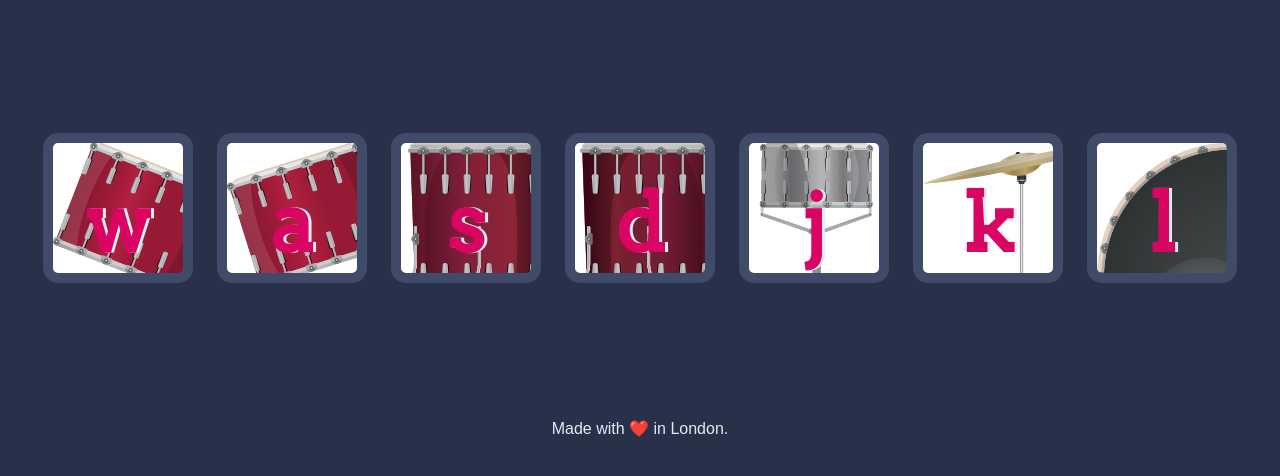
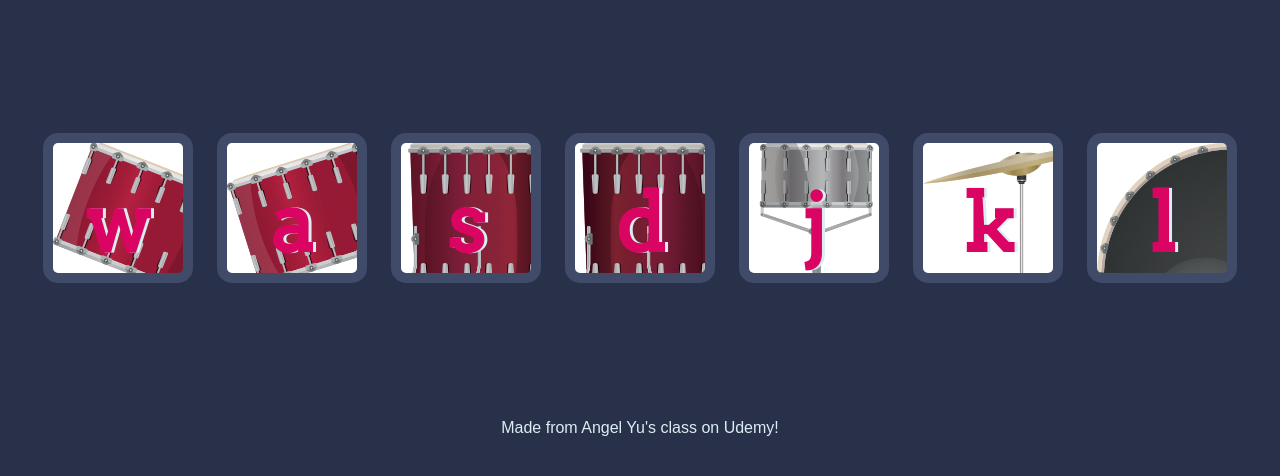
Before and after one commit to arprogrammed/CodeSamples_jQuery_EventListeners_DOM, a plain HTML site: page DrumKit/Drum Kit Starting Files/index.html in a window 1280 px wide. Shown: the part 156-632 px from the top of the page. Drawn offline with Linux system fonts and the light colour scheme.

Commit message:
Commit for README and Annotation

```diff
--- a/DrumKit/Drum Kit Starting Files/index.html
+++ b/DrumKit/Drum Kit Starting Files/index.html
@@ -1,6 +1,6 @@
 <!DOCTYPE html>
 <html lang="en" dir="ltr">
-
+<!-- Using event listeners I can have ligthweight HTML with powerful interactive. -->
 <head>
   <meta charset="utf-8">
   <title>Drum Kit</title>
@@ -23,7 +23,7 @@
 
 
   <footer>
-    Made with ❤️ in London.
+    Made from Angel Yu's class on Udemy!
   </footer>
   <script src="index.js" charset="utf-8"></script>
 </body>
--- a/SimonGame/styles.css
+++ b/SimonGame/styles.css
@@ -47,6 +47,7 @@ body {
   background-color: yellow;
 }
 
+/* This class is used for an event listener automation. */
 .pressed {
   box-shadow: 0 0 20px white;
   background-color: grey;
--- a/jQueryExample/style.css
+++ b/jQueryExample/style.css
@@ -0,0 +1 @@
+/* Nothing to see here */
```
Also changed, not shown: DrumKit/Drum Kit Starting Files/index.js (+7 -0 lines), SimonGame/game.js (+17 -0 lines), SimonGame/index.html (+2 -1 lines), jQueryExample/ijs.js (+8 -9 lines), 1 other file.
